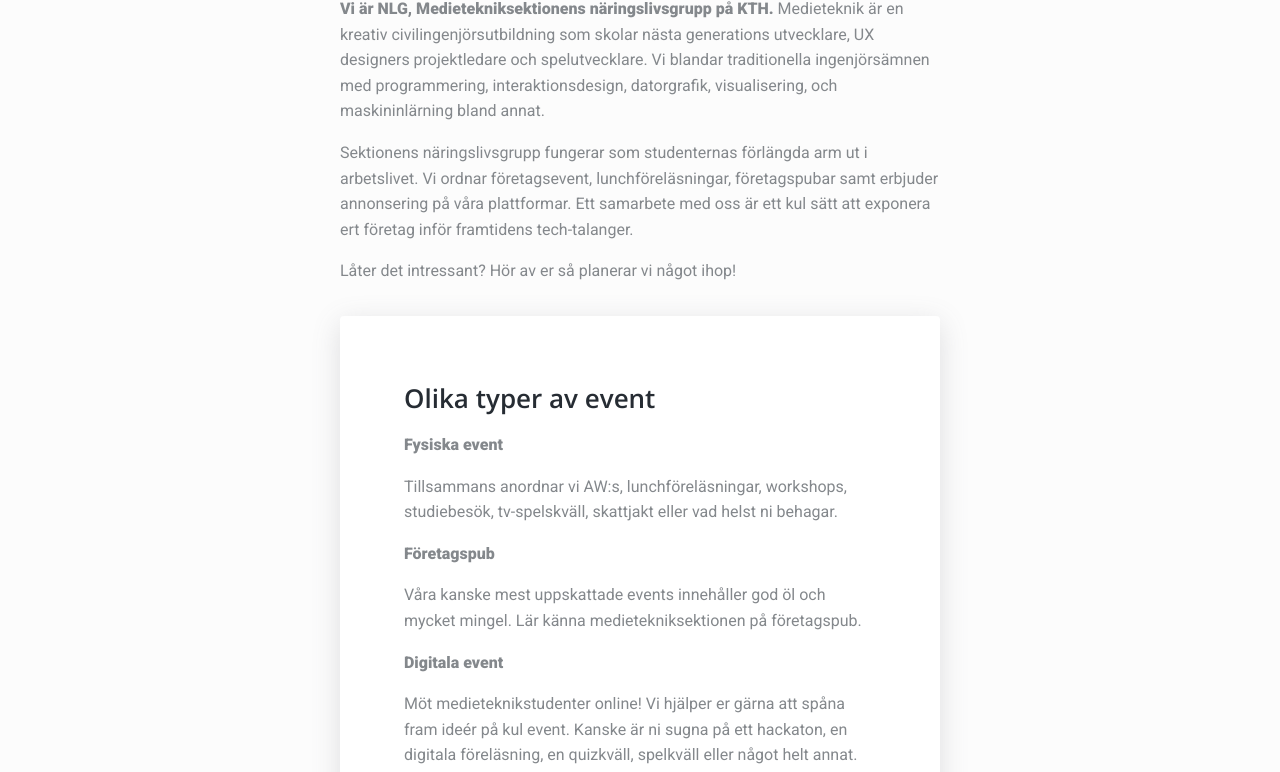
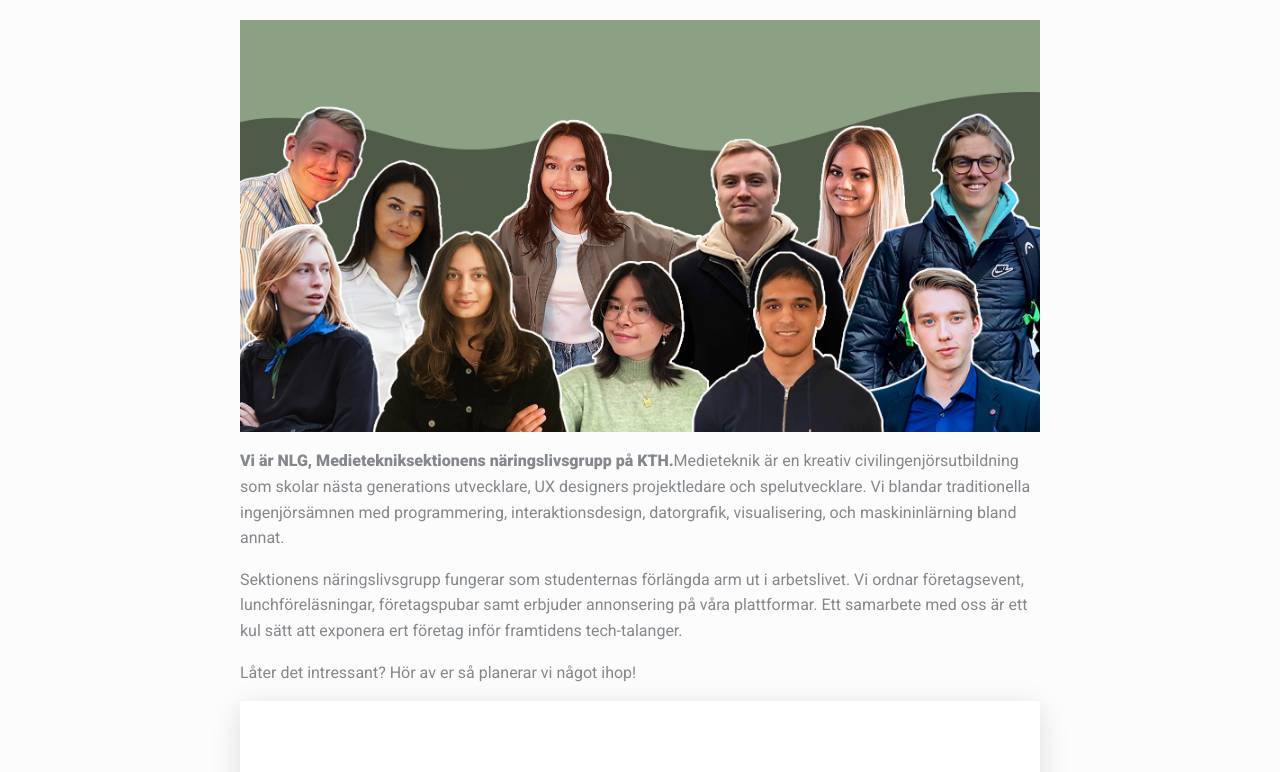
Before and after one commit to medieteknik-kth/nlg, a Gatsby site: page /about in a window 1280 px wide. Shown: the part 246-1018 px from the top of the page. Built offline with nearby package versions, Linux system fonts and the light colour scheme; Gatsby itself is replaced by a stand-in of ours.

Commit message:
made some improvements to the about-page and made some changes in order to try to implement a slideshow with JavaScript

```diff
--- a/package.json
+++ b/package.json
@@ -9,7 +9,7 @@
     "gatsby": "^4.4.0",
     "gatsby-plugin-image": "^2.4.0",
     "gatsby-plugin-manifest": "^4.4.0",
-    "gatsby-plugin-react-helmet": "^5.4.0",
+    "gatsby-plugin-react-helmet": "^5.10.0",
     "gatsby-plugin-sass": "^5.4.0",
     "gatsby-plugin-sharp": "^4.4.0",
     "gatsby-plugin-typescript": "^4.4.0",
--- a/src/pages/about.module.scss
+++ b/src/pages/about.module.scss
@@ -8,20 +8,13 @@
   justify-content: center;
 }
 .containerCenter {
-  width: 100%;
-  padding: 16px;
-  margin: 32px 0 32px 0;
-  display: flex;
-  flex-direction: row;
-  flex-wrap: wrap;
-  align-items: flex-start;
-  justify-content: space-evenly;
+  margin-top: 80px;
+  margin: 16px;
+  margin-top: 120px;
+  max-width: 100%;
   div {
     margin: 16px;
-    max-width: 600px;
-    &:first-of-type {
-      margin-top: 80px;
-    }
+    max-width: 800px;
   }
   p {
     margin-top: 16px;
@@ -53,8 +46,10 @@
     padding: 64px;
   }
 }
-@media (min-width: 1310px) {
-  .containerCenter {
-    margin: 120px 0;
-  }
+
+.groupImage {
+  display: flex;
+  margin: 0 auto;
+  margin-top: 32px;
+  width: 100%;
 }
--- a/src/pages/about.tsx
+++ b/src/pages/about.tsx
@@ -1,5 +1,6 @@
 import React from "react"
 import Layout from "../components/layout"
+import grupp from "../images/grupp.jpg"
 import * as styles from "./about.module.scss"
 
 export default function About() {
@@ -9,7 +10,8 @@ export default function About() {
           <div className={styles.containerCenter}>
             <div>
               <h1>Om oss</h1>
-            <p><span>Vi är NLG, Medietekniksektionens näringslivsgrupp på KTH. </span>
+              <img src={grupp} className={styles.groupImage} />
+              <p><span>Vi är NLG, Medietekniksektionens näringslivsgrupp på KTH.</span>
                 Medieteknik är en kreativ civilingenjörsutbildning som skolar nästa generations utvecklare, UX designers projektledare och spelutvecklare.
                 Vi blandar traditionella ingenjörsämnen med programmering, interaktionsdesign,  datorgrafik, visualisering, och maskininlärning bland annat.
               </p><p>Sektionens näringslivsgrupp fungerar som studenternas förlängda arm ut i arbetslivet.
@@ -17,10 +19,11 @@ export default function About() {
                 Ett samarbete med oss är ett kul sätt att exponera ert företag inför framtidens tech-talanger.
               </p><p>Låter det intressant? Hör av er så planerar vi något ihop!</p>
             </div>
+
             <div className={styles.card}>
               <h2>Olika typer av event</h2>
               <p><span>Fysiska event</span></p>
-            <p>Tillsammans anordnar vi AW:s, lunchföreläsningar, workshops, studiebesök, tv-spelskväll, skattjakt eller vad helst ni behagar. </p>
+              <p>Tillsammans anordnar vi AW: s, lunchföreläsningar, workshops, studiebesök, tv-spelskväll, skattjakt eller vad helst ni behagar.</p>
               <p><span>Företagspub</span></p>
               <p>Våra kanske mest uppskattade events innehåller god öl och mycket mingel. Lär känna medietekniksektionen på företagspub.</p>
               <p><span>Digitala event</span></p>
@@ -33,5 +36,4 @@ export default function About() {
           </div>
         </div>
       </Layout>
-  )
-}
+  )}
--- a/src/styles/global.scss
+++ b/src/styles/global.scss
@@ -34,7 +34,7 @@ body {
 h1 {
   color: $color-text-primary;
   font-weight: 700;
-  font-size: 32px;
+  font-size: 42px;
   margin-top: 0;
   margin-bottom: 0;
 }
```
Also changed, not shown: src/html.js (added, +37 -0 lines), src/images/grupp.jpg (added), 2 other files. Lines whose indentation alone changed are shown as unchanged.
